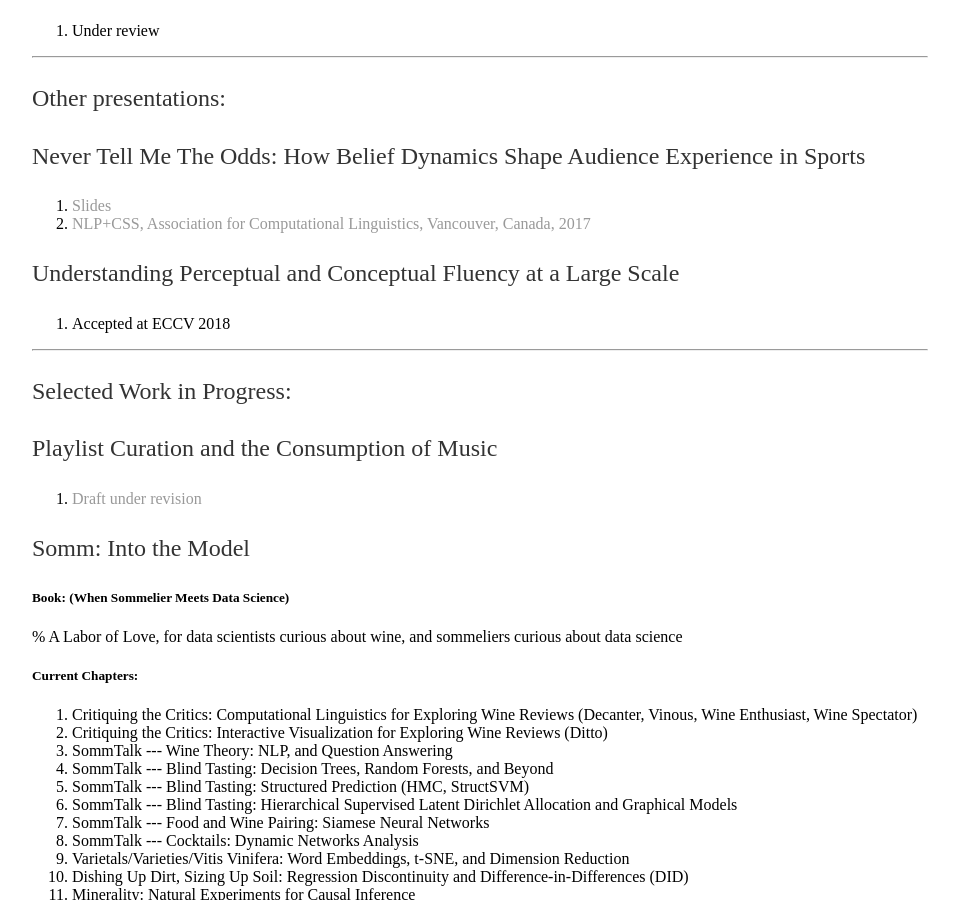
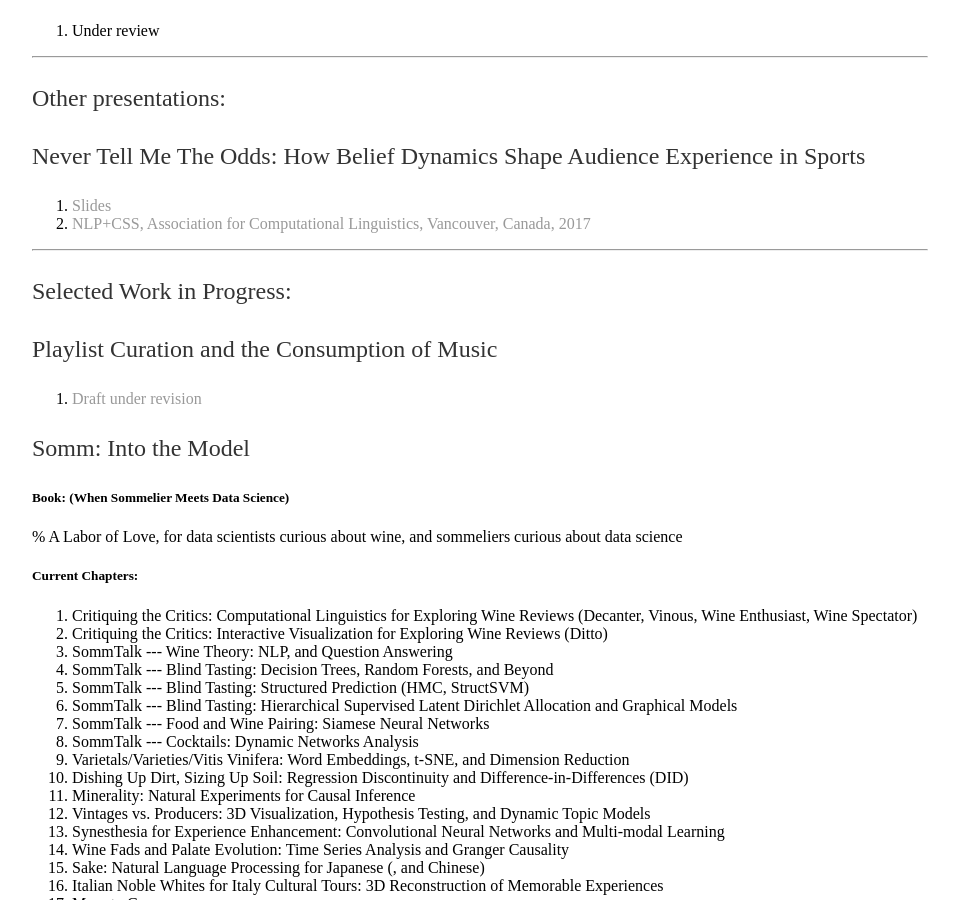
Before and after one commit to shenglih/shenglih.github.io, a Jekyll site: the page built from research/index.html, in a window 1280 px wide and 900 px high, scrolled down 1539 px. Shown: the whole window, without its empty margins (160-1119 px from the left). Built offline with Jekyll 4.4.1, drawn with Linux system fonts in a browser that asks for light colours.

Commit message:
Update index.html

```diff
--- a/research/index.html
+++ b/research/index.html
@@ -93,10 +93,7 @@ title: Shengli Hu, Research
 	  <li><a href=""> NLP+CSS, Association for Computational Linguistics, Vancouver, Canada, 2017</a></li>
   </ol>
 
-<p> Understanding Perceptual and Conceptual Fluency at a Large Scale </p>
-<ol>
-	<li> Accepted at ECCV 2018 </li>
-</ol>
+
 	<hr>
 	<p> Selected Work in Progress: </p>
 
```
